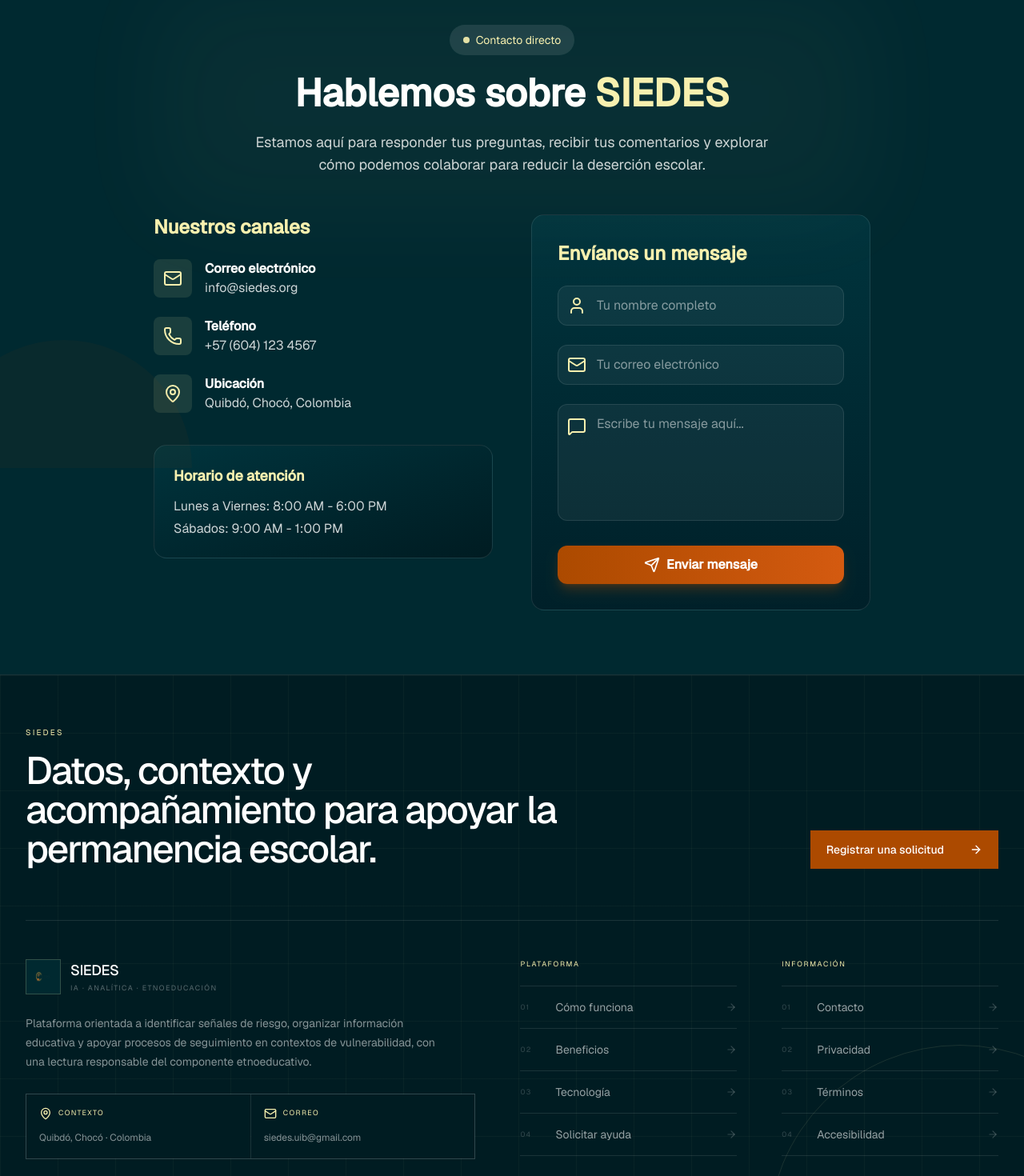
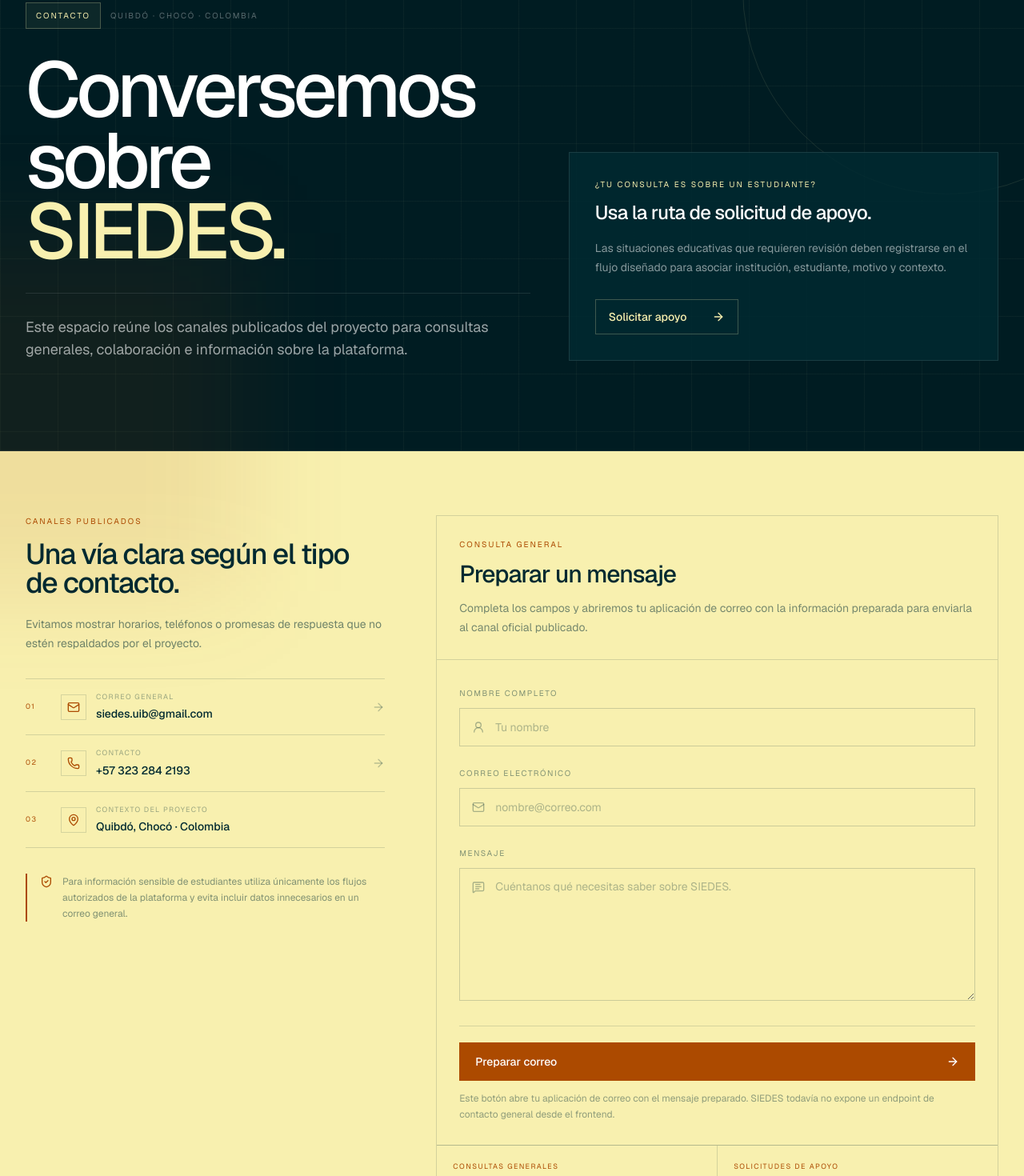
Before and after one commit to IngenieroJosser/siedes-frontend, a Next.js app: page /contacto in a window 1280 px wide. Shown: the part 215-1685 px from the top of the page at 80% size. Built offline with nearby package versions, Linux system fonts and the light colour scheme; no server answers.

Commit message:
feat: subir cambios

```diff
--- a/src/app/contacto/page.tsx
+++ b/src/app/contacto/page.tsx
@@ -1,231 +1,212 @@
-"use client";
-
-import { useState } from "react";
-import { motion } from "framer-motion";
+import type { Metadata } from "next";
 import Link from "next/link";
 import {
-  Send,
+  ArrowRight,
   Mail,
-  User,
-  MessageSquare,
+  MapPin,
   Phone,
-  MapPin,
-  CheckCircle2,
-  Loader2,
-  ArrowLeft
+  ShieldCheck,
 } from "lucide-react";
+import ContactForm from "@/components/contact/ContactForm";
+
+export const metadata: Metadata = {
+  title: "Contacto | SIEDES",
+  description:
+    "Canales de contacto e información para comunicarse con el proyecto SIEDES.",
+};
 
 export default function ContactoPage() {
-  const [form, setForm] = useState({ nombre: "", email: "", mensaje: "" });
-  const [enviando, setEnviando] = useState(false);
-  const [enviado, setEnviado] = useState(false);
-
-  const handleChange = (
-    e: React.ChangeEvent<HTMLInputElement | HTMLTextAreaElement>
-  ) => {
-    setForm({ ...form, [e.target.name]: e.target.value });
-  };
-
-  const handleSubmit = async (e: React.FormEvent) => {
-    e.preventDefault();
-    setEnviando(true);
-
-    // Simulación de envío
-    setTimeout(() => {
-      setEnviando(false);
-      setEnviado(true);
-      setForm({ nombre: "", email: "", mensaje: "" });
-    }, 2000);
-  };
-
   return (
-    <div className="min-h-screen bg-[#002930] text-white pt-20">
-      {/* Elementos decorativos de fondo */}
-      <div className="fixed inset-0 overflow-hidden pointer-events-none">
-        <div className="absolute -top-40 -right-20 w-80 h-80 rounded-full bg-[#F8F0AF] opacity-5"></div>
-        <div className="absolute -bottom-40 -left-20 w-80 h-80 rounded-full bg-[#AC4A00] opacity-5"></div>
-        <div className="absolute top-1/4 left-1/2 transform -translate-x-1/2 w-full max-w-4xl h-72 bg-[#F8F0AF] opacity-3 blur-3xl"></div>
+    <div className="min-h-screen overflow-hidden bg-[#001c22] text-white">
+      <section className="relative isolate border-b border-white/10">
+        <div className="pointer-events-none absolute inset-0 -z-10">
+          <div className="absolute inset-0 bg-[linear-gradient(rgba(248,240,175,0.04)_1px,transparent_1px),linear-gradient(90deg,rgba(248,240,175,0.04)_1px,transparent_1px)] bg-[size:72px_72px]" />
+          <div className="absolute -right-40 -top-40 h-[32rem] w-[32rem] rounded-full border border-[#F8F0AF]/10" />
+          <div className="absolute -bottom-44 -left-36 h-[28rem] w-[28rem] bg-[#AC4A00]/10 blur-3xl" />
         </div>
 
-      {/* Botón de volver */}
-      <div className="container mx-auto px-4 mb-8">
-        <Link
-          href="/"
-          className="inline-flex items-center gap-2 text-[#F8F0AF] hover:text-white transition-colors"
-        >
-          <ArrowLeft className="w-5 h-5" />
-          Volver al inicio
-        </Link>
+        <div className="mx-auto grid max-w-7xl gap-12 px-5 py-20 sm:px-6 md:py-28 lg:grid-cols-[1.08fr_.92fr] lg:items-end lg:px-8">
+          <div>
+            <div className="flex flex-wrap items-center gap-3">
+              <span className="border border-[#F8F0AF]/25 bg-[#F8F0AF]/5 px-3 py-2 text-[10px] uppercase tracking-[0.2em] text-[#F8F0AF]">
+                Contacto
+              </span>
+              <span className="text-[10px] uppercase tracking-[0.18em] text-white/35">
+                Quibdó · Chocó · Colombia
+              </span>
             </div>
 
-      <div className="container mx-auto px-4 pb-20">
-        <motion.div
-          initial={{ opacity: 0, y: 20 }}
-          animate={{ opacity: 1, y: 0 }}
-          transition={{ duration: 0.7, ease: "easeOut" }}
-          className="max-w-4xl mx-auto"
-        >
-          {/* Encabezado */}
-          <div className="text-center mb-12">
-            <span className="inline-flex items-center gap-2 rounded-full bg-white/10 px-4 py-2 text-sm text-[#F8F0AF] ring-1 ring-white/10 mb-6">
-              <span className="h-2 w-2 rounded-full bg-[#F8F0AF] animate-pulse"></span>
-              Contacto directo
-            </span>
-
-            <h1 className="text-4xl md:text-5xl font-bold mb-6">
-              Hablemos sobre <span className="text-[#F8F0AF]">SIEDES</span>
+            <h1 className="mt-8 max-w-5xl text-[clamp(3.3rem,7.6vw,6.8rem)] font-medium leading-[0.91] tracking-[-0.055em]">
+              Conversemos sobre
+              <span className="block text-[#F8F0AF]">SIEDES.</span>
             </h1>
 
-            <p className="text-lg text-white/80 max-w-2xl mx-auto">
-              Estamos aquí para responder tus preguntas, recibir tus comentarios y explorar cómo podemos colaborar para reducir la deserción escolar.
+            <p className="mt-8 max-w-3xl border-t border-white/10 pt-7 text-base leading-7 text-white/60 md:text-lg">
+              Este espacio reúne los canales publicados del proyecto para
+              consultas generales, colaboración e información sobre la
+              plataforma.
             </p>
           </div>
 
-          <div className="grid md:grid-cols-2 gap-12">
-            {/* Información de contacto */}
-            <div>
-              <h2 className="text-2xl font-bold mb-6 text-[#F8F0AF]">Nuestros canales</h2>
+          <div className="border border-white/10 bg-[#002930]/85 p-6 md:p-8">
+            <p className="text-[10px] uppercase tracking-[0.2em] text-[#F8F0AF]">
+              ¿Tu consulta es sobre un estudiante?
+            </p>
+            <h2 className="mt-3 text-2xl font-medium tracking-[-0.03em]">
+              Usa la ruta de solicitud de apoyo.
+            </h2>
+            <p className="mt-4 text-sm leading-6 text-white/52">
+              Las situaciones educativas que requieren revisión deben registrarse
+              en el flujo diseñado para asociar institución, estudiante, motivo y
+              contexto.
+            </p>
 
-              <div className="space-y-6">
-                <div className="flex items-start gap-4">
-                  <div className="w-12 h-12 rounded-lg bg-[#F8F0AF]/10 flex items-center justify-center text-[#F8F0AF] flex-shrink-0">
-                    <Mail className="w-6 h-6" />
-                  </div>
-                  <div>
-                    <h3 className="font-semibold">Correo electrónico</h3>
-                    <p className="text-white/80">info@siedes.org</p>
+            <Link
+              href="/solicitar-ayuda"
+              className="group mt-7 inline-flex min-h-11 items-center justify-between gap-8 border border-[#F8F0AF]/25 px-4 text-sm font-medium text-[#F8F0AF] transition hover:bg-[#F8F0AF] hover:text-[#002930]"
+            >
+              Solicitar apoyo
+              <ArrowRight className="h-4 w-4 transition-transform group-hover:translate-x-1" />
+            </Link>
           </div>
         </div>
+      </section>
 
-                <div className="flex items-start gap-4">
-                  <div className="w-12 h-12 rounded-lg bg-[#F8F0AF]/10 flex items-center justify-center text-[#F8F0AF] flex-shrink-0">
-                    <Phone className="w-6 h-6" />
-                  </div>
-                  <div>
-                    <h3 className="font-semibold">Teléfono</h3>
-                    <p className="text-white/80">+57 (604) 123 4567</p>
-                  </div>
+      <section className="bg-[#F8F0AF] py-14 text-[#002930] md:py-20">
+        <div className="mx-auto grid max-w-7xl gap-10 px-5 sm:px-6 lg:grid-cols-[.78fr_1.22fr] lg:gap-16 lg:px-8">
+          <aside className="lg:sticky lg:top-28 lg:self-start">
+            <p className="text-[10px] uppercase tracking-[0.2em] text-[#AC4A00]">
+              Canales publicados
+            </p>
+            <h2 className="mt-4 max-w-md text-3xl font-medium leading-[1.02] tracking-[-0.04em] md:text-4xl">
+              Una vía clara según el tipo de contacto.
+            </h2>
+            <p className="mt-5 max-w-md text-sm leading-6 text-[#002930]/55">
+              Evitamos mostrar horarios, teléfonos o promesas de respuesta que
+              no estén respaldados por el proyecto.
+            </p>
+
+            <div className="mt-8 border-t border-[#002930]/15">
+              <ContactChannel
+                index="01"
+                icon={<Mail className="h-4 w-4" />}
+                label="Correo general"
+                value="siedes.uib@gmail.com"
+                href="mailto:siedes.uib@gmail.com"
+              />
+              <ContactChannel
+                index="02"
+                icon={<Phone className="h-4 w-4" />}
+                label="Contacto"
+                value="+57 323 284 2193"
+                href="tel:+573232842193"
+              />
+              <ContactChannel
+                index="03"
+                icon={<MapPin className="h-4 w-4" />}
+                label="Contexto del proyecto"
+                value="Quibdó, Chocó · Colombia"
+              />
             </div>
 
-                <div className="flex items-start gap-4">
-                  <div className="w-12 h-12 rounded-lg bg-[#F8F0AF]/10 flex items-center justify-center text-[#F8F0AF] flex-shrink-0">
-                    <MapPin className="w-6 h-6" />
+            <div className="mt-8 flex items-start gap-3 border-l-2 border-[#AC4A00] pl-4">
+              <ShieldCheck className="mt-0.5 h-4 w-4 shrink-0 text-[#AC4A00]" />
+              <p className="text-xs leading-5 text-[#002930]/48">
+                Para información sensible de estudiantes utiliza únicamente los
+                flujos autorizados de la plataforma y evita incluir datos
+                innecesarios en un correo general.
+              </p>
             </div>
-                  <div>
-                    <h3 className="font-semibold">Ubicación</h3>
-                    <p className="text-white/80">Quibdó, Chocó, Colombia</p>
+          </aside>
+
+          <div className="border border-[#002930]/15">
+            <div className="border-b border-[#002930]/15 p-5 md:p-7">
+              <p className="text-[10px] uppercase tracking-[0.2em] text-[#AC4A00]">
+                Consulta general
+              </p>
+              <h2 className="mt-3 text-2xl font-medium tracking-[-0.035em] md:text-3xl">
+                Preparar un mensaje
+              </h2>
+              <p className="mt-3 max-w-2xl text-sm leading-6 text-[#002930]/52">
+                Completa los campos y abriremos tu aplicación de correo con la
+                información preparada para enviarla al canal oficial publicado.
+              </p>
+            </div>
+
+            <div className="p-5 md:p-7">
+              <ContactForm />
+            </div>
+
+            <div className="grid gap-px border-t border-[#002930]/15 bg-[#002930]/15 md:grid-cols-2">
+              <div className="bg-[#F8F0AF] p-5">
+                <p className="text-[9px] uppercase tracking-[0.16em] text-[#AC4A00]">
+                  Consultas generales
+                </p>
+                <p className="mt-3 text-sm leading-6 text-[#002930]/55">
+                  Información sobre la plataforma, tecnología, enfoque
+                  etnoeducativo o posibilidades de colaboración.
+                </p>
+              </div>
+
+              <div className="bg-[#F8F0AF] p-5">
+                <p className="text-[9px] uppercase tracking-[0.16em] text-[#AC4A00]">
+                  Solicitudes de apoyo
+                </p>
+                <p className="mt-3 text-sm leading-6 text-[#002930]/55">
+                  Para registrar una situación educativa utiliza
+                  <Link
+                    href="/solicitar-ayuda"
+                    className="ml-1 font-medium text-[#AC4A00] underline decoration-[#AC4A00]/30 underline-offset-4"
+                  >
+                    Solicitar ayuda
+                  </Link>
+                  .
+                </p>
               </div>
             </div>
           </div>
-
-              <div className="mt-10 p-6 rounded-2xl bg-gradient-to-br from-[#00343d] to-[#001c22] border border-white/10">
-                <h3 className="font-bold text-lg mb-3 text-[#F8F0AF]">Horario de atención</h3>
-                <p className="text-white/80 mb-1">Lunes a Viernes: 8:00 AM - 6:00 PM</p>
-                <p className="text-white/80">Sábados: 9:00 AM - 1:00 PM</p>
         </div>
-            </div>
-
-            {/* Formulario de contacto */}
-            <div className="bg-gradient-to-b from-[#00343d] to-[#002029] rounded-2xl border border-white/10 p-6 md:p-8">
-              {!enviado ? (
-                <>
-                  <h2 className="text-2xl font-bold mb-6 text-[#F8F0AF]">Envíanos un mensaje</h2>
-
-                  <form onSubmit={handleSubmit} className="space-y-6">
-                    {/* Nombre */}
-                    <div className="relative">
-                      <User className="absolute left-3 top-1/2 -translate-y-1/2 text-[#F8F0AF]" />
-                      <input
-                        type="text"
-                        name="nombre"
-                        placeholder="Tu nombre completo"
-                        value={form.nombre}
-                        onChange={handleChange}
-                        required
-                        className="w-full pl-12 pr-4 py-3 rounded-xl bg-white/5 border border-white/10 text-white placeholder-white/50 focus:border-[#F8F0AF] focus:ring-2 focus:ring-[#F8F0AF]/20 focus:bg-white/10 transition"
-                      />
-                    </div>
-
-                    {/* Email */}
-                    <div className="relative">
-                      <Mail className="absolute left-3 top-1/2 -translate-y-1/2 text-[#F8F0AF]" />
-                      <input
-                        type="email"
-                        name="email"
-                        placeholder="Tu correo electrónico"
-                        value={form.email}
-                        onChange={handleChange}
-                        required
-                        className="w-full pl-12 pr-4 py-3 rounded-xl bg-white/5 border border-white/10 text-white placeholder-white/50 focus:border-[#F8F0AF] focus:ring-2 focus:ring-[#F8F0AF]/20 focus:bg-white/10 transition"
-                      />
-                    </div>
-
-                    {/* Mensaje */}
-                    <div className="relative">
-                      <MessageSquare className="absolute left-3 top-4 text-[#F8F0AF]" />
-                      <textarea
-                        name="mensaje"
-                        placeholder="Escribe tu mensaje aquí..."
-                        value={form.mensaje}
-                        onChange={handleChange}
-                        rows={5}
-                        required
-                        className="w-full pl-12 pr-4 py-3 rounded-xl bg-white/5 border border-white/10 text-white placeholder-white/50 focus:border-[#F8F0AF] focus:ring-2 focus:ring-[#F8F0AF]/20 focus:bg-white/10 transition resize-none"
-                      ></textarea>
-                    </div>
-
-                    {/* Botón */}
-                    <motion.button
-                      whileHover={{ scale: enviando ? 1 : 1.02 }}
-                      whileTap={{ scale: enviando ? 1 : 0.98 }}
-                      type="submit"
-                      disabled={enviando}
-                      className="w-full flex items-center justify-center gap-2 bg-gradient-to-r from-[#AC4A00] to-[#D45A10] text-white font-semibold py-3 px-4 rounded-xl shadow-lg shadow-[#AC4A00]/30 hover:shadow-xl hover:shadow-[#AC4A00]/40 transition-all disabled:opacity-60 disabled:cursor-not-allowed"
-                    >
-                      {enviando ? (
-                        <>
-                          <Loader2 className="w-5 h-5 animate-spin" />
-                          Enviando...
-                        </>
-                      ) : (
-                        <>
-                          <Send className="w-5 h-5" />
-                          Enviar mensaje
-                        </>
-                      )}
-                    </motion.button>
-                  </form>
-                </>
-              ) : (
-                <motion.div
-                  initial={{ opacity: 0, scale: 0.9 }}
-                  animate={{ opacity: 1, scale: 1 }}
-                  className="flex flex-col items-center justify-center space-y-6 text-center py-8"
-                >
-                  <div className="w-16 h-16 rounded-full bg-[#F8F0AF]/10 flex items-center justify-center">
-                    <CheckCircle2 className="w-10 h-10 text-[#F8F0AF]" />
-                  </div>
-                  <h2 className="text-2xl font-bold text-white">
-                    ¡Mensaje enviado con éxito!
-                  </h2>
-                  <p className="text-white/80">
-                    Gracias por contactarnos. Nuestro equipo se pondrá en comunicación contigo pronto.
-                  </p>
-                  <motion.button
-                    whileHover={{ scale: 1.05 }}
-                    whileTap={{ scale: 0.95 }}
-                    onClick={() => setEnviado(false)}
-                    className="mt-4 flex items-center gap-2 px-6 py-3 bg-gradient-to-r from-[#F8F0AF] to-[#AC4A00] text-[#002930] font-semibold rounded-xl shadow-md hover:shadow-xl transition-all"
-                  >
-                    <Send className="w-5 h-5" />
-                    Enviar otro mensaje
-                  </motion.button>
-                </motion.div>
-              )}
-            </div>
-          </div>
-        </motion.div>
-      </div>
+      </section>
     </div>
   );
 }
+
+function ContactChannel({
+  index,
+  icon,
+  label,
+  value,
+  href,
+}: {
+  index: string;
+  icon: React.ReactNode;
+  label: string;
+  value: string;
+  href?: string;
+}) {
+  const content = (
+    <div className="grid grid-cols-[2rem_2rem_1fr_auto] items-center gap-3 border-b border-[#002930]/15 py-4">
+      <span className="text-[9px] tracking-[0.16em] text-[#AC4A00]">
+        {index}
+      </span>
+      <span className="flex h-8 w-8 items-center justify-center border border-[#002930]/14 text-[#AC4A00]">
+        {icon}
+      </span>
+      <div>
+        <p className="text-[9px] uppercase tracking-[0.14em] text-[#002930]/38">
+          {label}
+        </p>
+        <p className="mt-1 text-sm font-medium">{value}</p>
+      </div>
+      {href && <ArrowRight className="h-4 w-4 text-[#002930]/25" />}
+    </div>
+  );
+
+  return href ? (
+    <a href={href} className="block transition hover:bg-white/25">
+      {content}
+    </a>
+  ) : (
+    content
+  );
+}
--- /dev/null
+++ b/src/components/contact/ContactForm.tsx
@@ -0,0 +1,142 @@
+"use client";
+
+import { useState } from "react";
+import {
+  ArrowRight,
+  Mail,
+  MessageSquareText,
+  UserRound,
+} from "lucide-react";
+
+const inputClass =
+  "min-h-12 w-full border border-[#002930]/18 bg-transparent px-4 py-3 text-sm text-[#002930] outline-none transition placeholder:text-[#002930]/30 focus:border-[#002930]";
+
+export default function ContactForm() {
+  const [form, setForm] = useState({
+    nombre: "",
+    email: "",
+    mensaje: "",
+  });
+
+  const handleChange = (
+    event: React.ChangeEvent<HTMLInputElement | HTMLTextAreaElement>
+  ) => {
+    const { name, value } = event.target;
+
+    setForm((current) => ({
+      ...current,
+      [name]: value,
+    }));
+  };
+
+  const handleSubmit = (event: React.FormEvent<HTMLFormElement>) => {
+    event.preventDefault();
+
+    const subject = encodeURIComponent(
+      `Contacto SIEDES · ${form.nombre.trim() || "Consulta general"}`
+    );
+
+    const body = encodeURIComponent(
+      [
+        `Nombre: ${form.nombre.trim()}`,
+        `Correo de contacto: ${form.email.trim()}`,
+        "",
+        "Mensaje:",
+        form.mensaje.trim(),
+      ].join("\n")
+    );
+
+    window.location.href =
+      `mailto:siedes.uib@gmail.com?subject=${subject}&body=${body}`;
+  };
+
+  return (
+    <form onSubmit={handleSubmit}>
+      <div className="grid gap-5">
+        <div>
+          <label
+            htmlFor="nombre"
+            className="text-[10px] uppercase tracking-[0.16em] text-[#002930]/48"
+          >
+            Nombre completo
+          </label>
+          <div className="relative mt-2">
+            <UserRound className="pointer-events-none absolute left-4 top-1/2 h-4 w-4 -translate-y-1/2 text-[#002930]/32" />
+            <input
+              id="nombre"
+              name="nombre"
+              type="text"
+              autoComplete="name"
+              required
+              value={form.nombre}
+              onChange={handleChange}
+              className={inputClass + " pl-11"}
+              placeholder="Tu nombre"
+            />
+          </div>
+        </div>
+
+        <div>
+          <label
+            htmlFor="email"
+            className="text-[10px] uppercase tracking-[0.16em] text-[#002930]/48"
+          >
+            Correo electrónico
+          </label>
+          <div className="relative mt-2">
+            <Mail className="pointer-events-none absolute left-4 top-1/2 h-4 w-4 -translate-y-1/2 text-[#002930]/32" />
+            <input
+              id="email"
+              name="email"
+              type="email"
+              autoComplete="email"
+              required
+              value={form.email}
+              onChange={handleChange}
+              className={inputClass + " pl-11"}
+              placeholder="nombre@correo.com"
+            />
+          </div>
+        </div>
+
+        <div>
+          <label
+            htmlFor="mensaje"
+            className="text-[10px] uppercase tracking-[0.16em] text-[#002930]/48"
+          >
+            Mensaje
+          </label>
+          <div className="relative mt-2">
+            <MessageSquareText className="pointer-events-none absolute left-4 top-4 h-4 w-4 text-[#002930]/32" />
+            <textarea
+              id="mensaje"
+              name="mensaje"
+              required
+              rows={7}
+              value={form.mensaje}
+              onChange={handleChange}
+              className={inputClass + " resize-y pl-11"}
+              placeholder="Cuéntanos qué necesitas saber sobre SIEDES."
+            />
+          </div>
+        </div>
+      </div>
+
+      <div className="mt-6 border-t border-[#002930]/14 pt-5">
+        <button
+          type="submit"
+          className="group inline-flex min-h-12 w-full items-center justify-between gap-8 bg-[#AC4A00] px-5 text-sm font-medium text-white transition hover:bg-[#D45A10]"
+        >
+          Preparar correo
+          <ArrowRight className="h-4 w-4 transition-transform group-hover:translate-x-1" />
+        </button>
+
+        <p className="mt-3 text-xs leading-5 text-[#002930]/42">
+          Este botón abre tu aplicación de correo con el mensaje preparado.
+          SIEDES todavía no expone un endpoint de contacto general desde el
+          frontend.
+        </p>
+      </div>
+    </form>
+  );
+}
```
Lines whose indentation alone changed are shown as unchanged.
